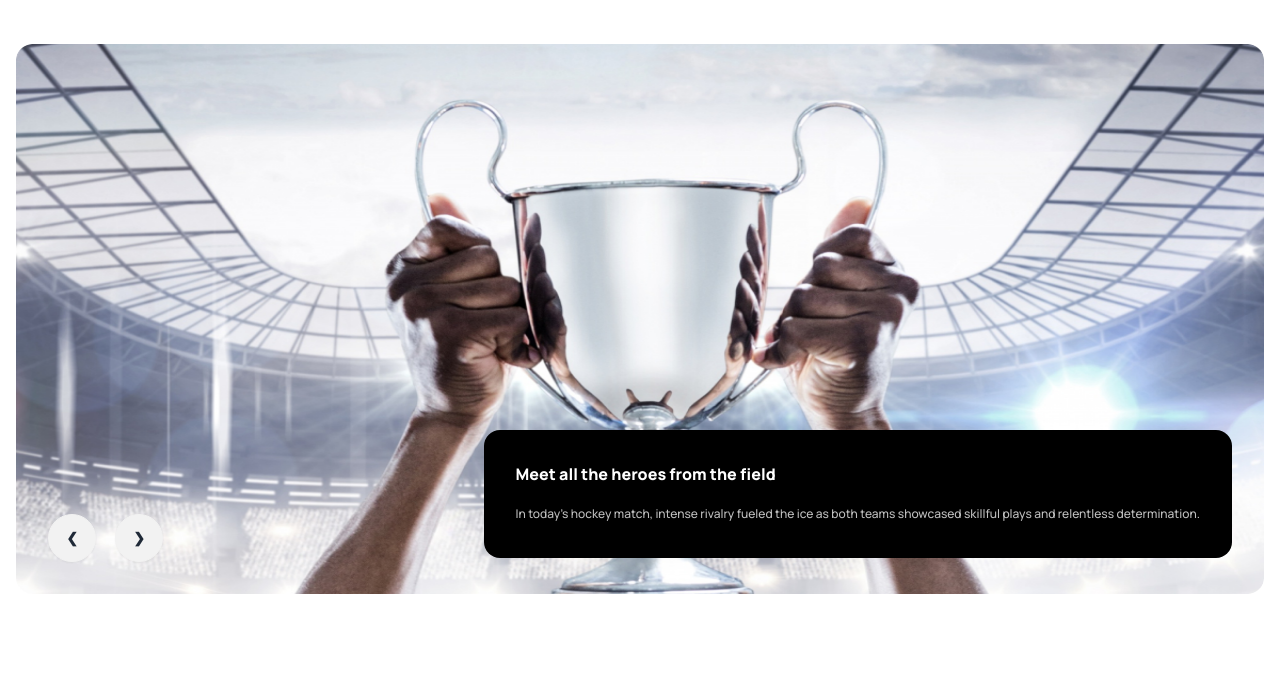
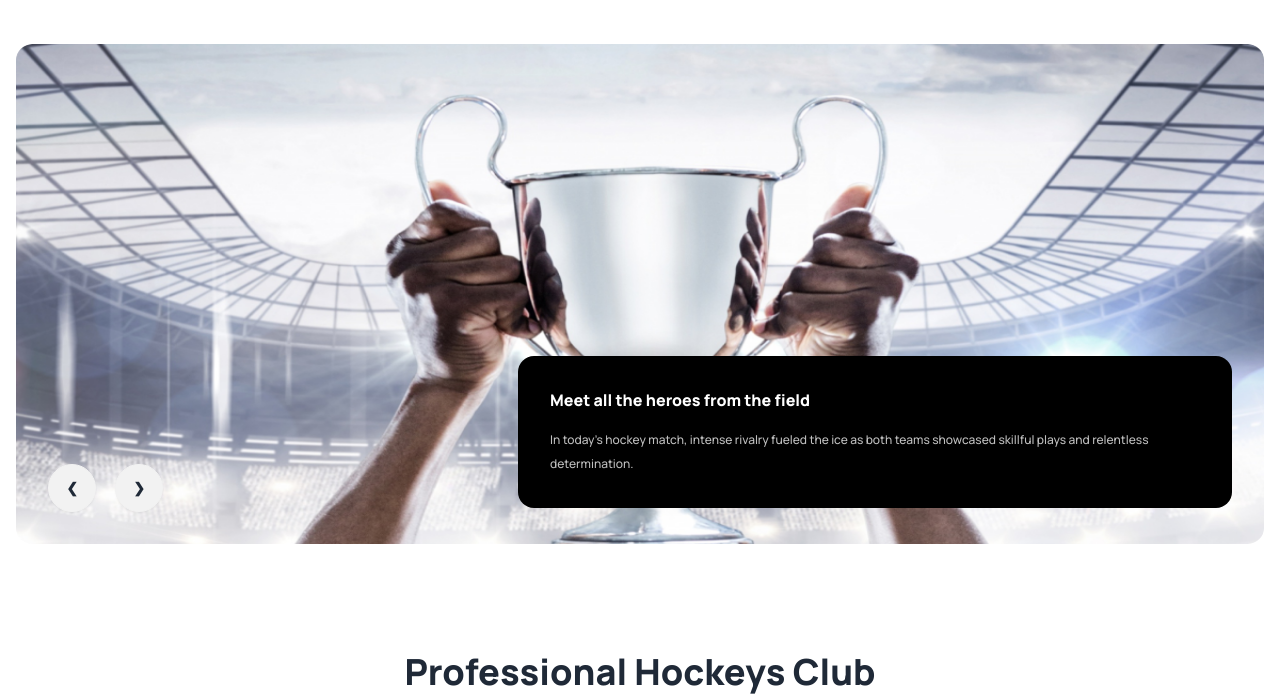
Before and after one commit to ulfat1234/B9A3-Hockeys, a plain HTML site: page index.html in a window 1280 px wide. Shown: the part 68-767 px from the top of the page. Drawn offline with nearby package versions, Linux system fonts and the light colour scheme.

Commit message:
fiexed some bugs

```diff
--- a/index.html
+++ b/index.html
@@ -64,7 +64,7 @@
         </nav>
         <!-- Slider Part -->
         <div class="relative">
-            <div class="carousel w-full my-11 h-[550px] rounded-2xl">
+            <div class="carousel w-full my-11 lg:h-[500px] rounded-2xl">
                 <!-- slide 1 -->
                 <div id="slide1" class="carousel-item relative w-full">
                     <img src="./Images/1.png" class="w-full" />
@@ -92,7 +92,7 @@
             </div>
             <div class="rounded-2xl p-8 bg-black lg:absolute bottom-20 right-8">
                 <h1 class="text-white font-extrabold text-base">Meet all the heroes from the field</h1>
-                <p class="text-white opacity-75 font-medium text-xs mt-4 leading-6">In today's hockey match,
+                <p class="text-white opacity-75 font-medium lg:w-[650px] text-xs mt-4 leading-6">In today's hockey match,
                     intense rivalry fueled the ice as both teams showcased skillful plays and relentless determination.
                 </p>
             </div>
```
